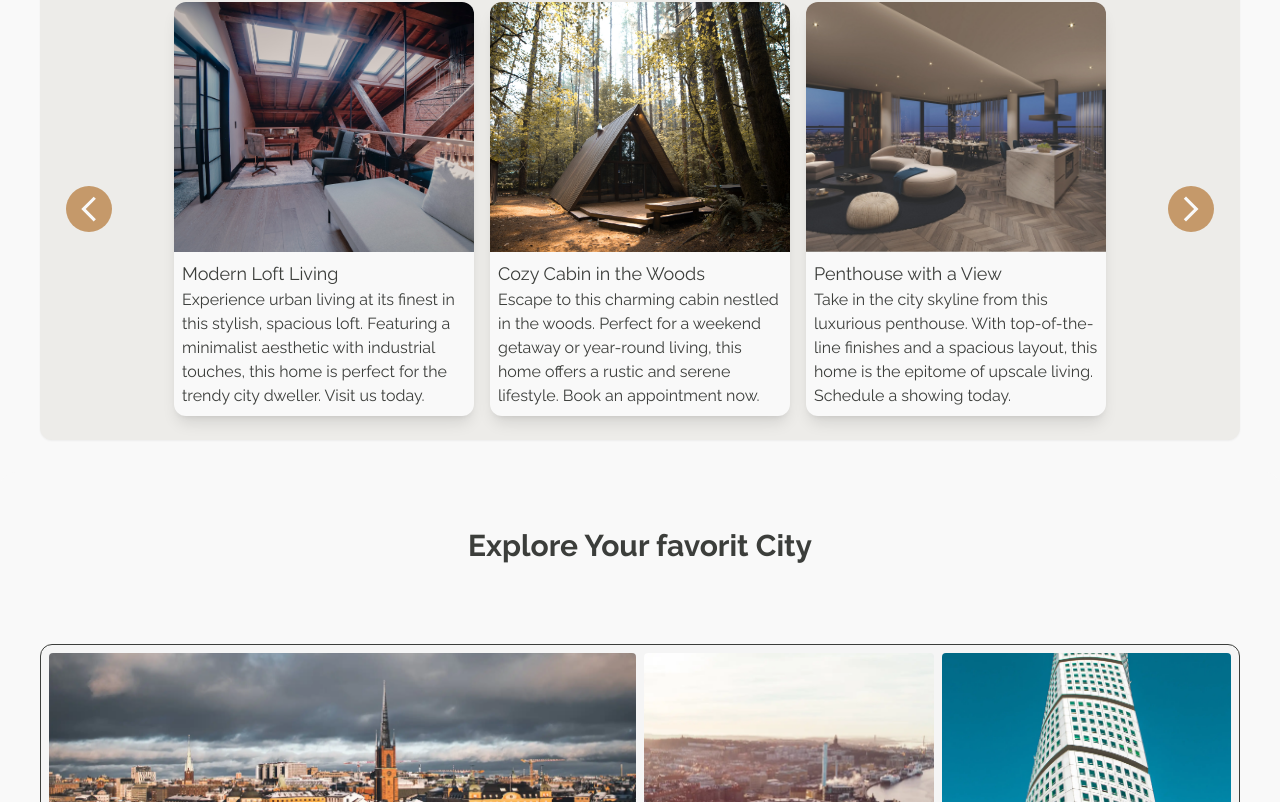
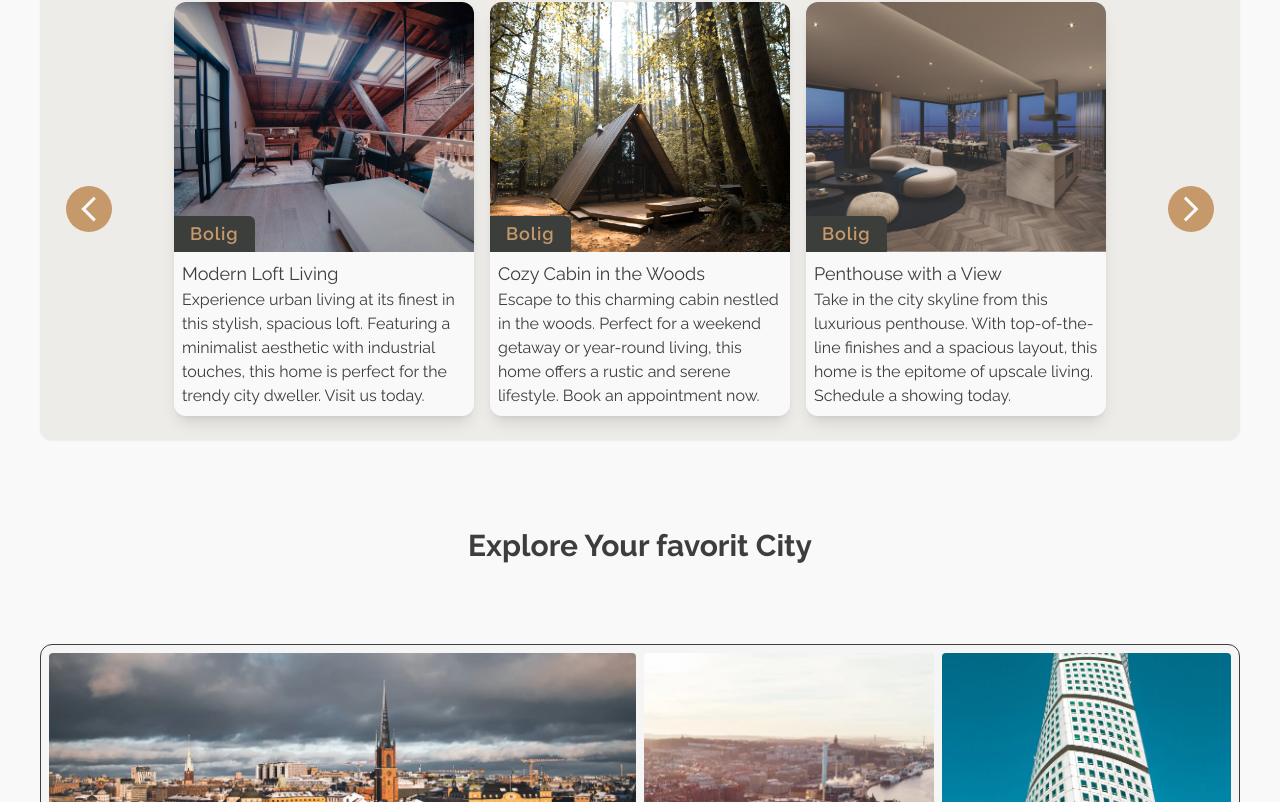
Before and after one commit to MaxAndreasLundin/bolig-web, a Next.js app: page / in a window 1280 px wide. Shown: the part 930-1732 px from the top of the page. Built offline with nearby package versions, Linux system fonts and the light colour scheme.

Commit message:
add bolig stamp to the card

```diff
--- a/components/helpers/NewestDealsList.tsx
+++ b/components/helpers/NewestDealsList.tsx
@@ -36,7 +36,7 @@ export const NewestDealsList = [
     title: 'Industrial-style apartment',
     location: 'Helsinki, Finland',
     description:
-      'Experience authentic urban living in our industrial-style apartment, where raw, exposed architectural elements meet modern comfort and design. You will love the spacious open-concept layout, high ceilings, and unique features',
+      'Experience authentic urban living in our industrial-style apartment, where raw, exposed architectural elements meet modern comfort and design. You will love the spacious open-concept.',
     image: '/pictures/newestDeals/industrial.jpg',
   },
   {
--- a/components/newestDeals/NewestDeals.tsx
+++ b/components/newestDeals/NewestDeals.tsx
@@ -41,6 +41,9 @@ const NewestDeals = () => {
           <div key={key} className='rounded-xl w-[300px] duration-500 hover:scale-105 hover:cursor-pointer bg-white_bolig shadow-lg'>
             <div className='w-full h-[250px] relative overflow-hidden rounded-t-xl'>
               <Image src={data.image} layout="fill" objectFit='cover' alt='test' />
+              <div >
+                <p className='absolute z-50 bottom-0 py-1 px-4 rounded-tr-md font-semibold bg-primary text-lg text-third tracking-wider'>Bolig</p>
+              </div>
             </div>
             <div className='p-2'>
               <p className='text-lg'>{data.title}</p>
```
